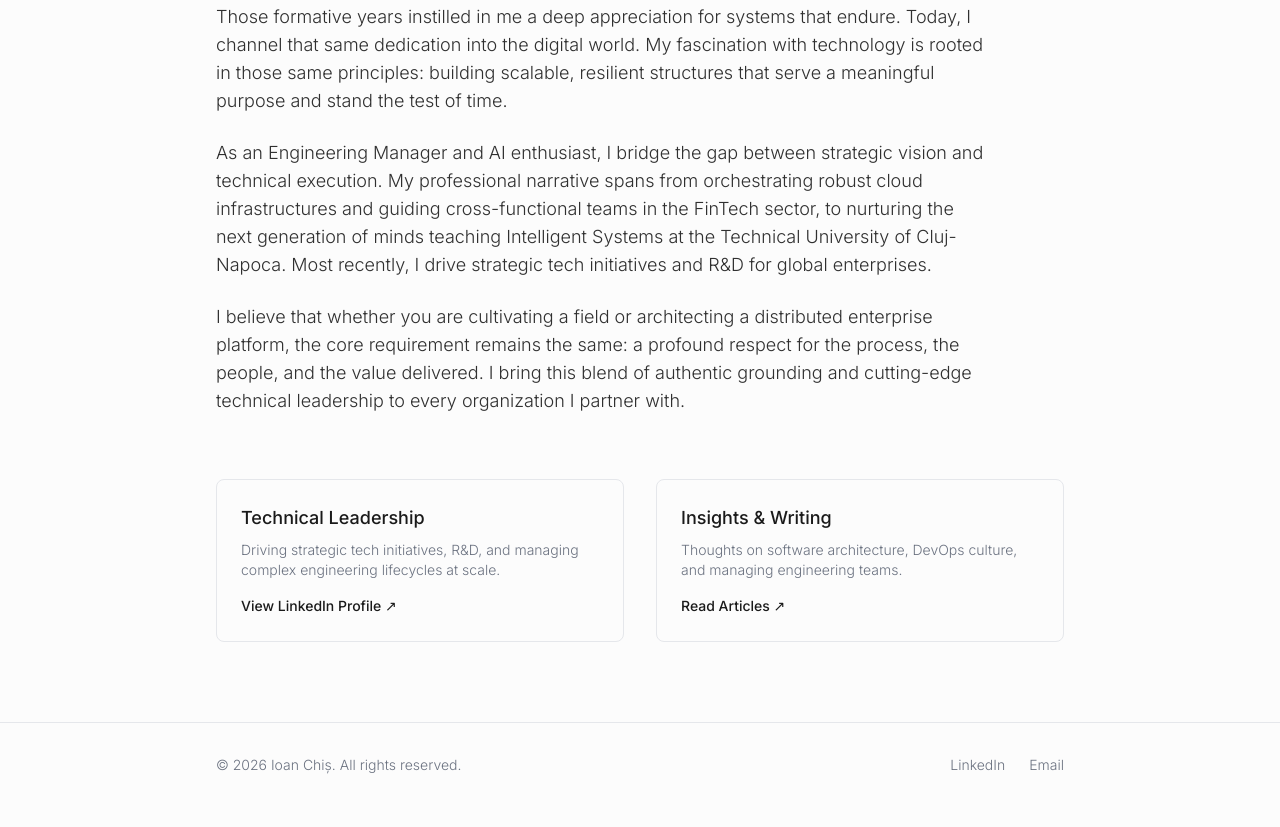
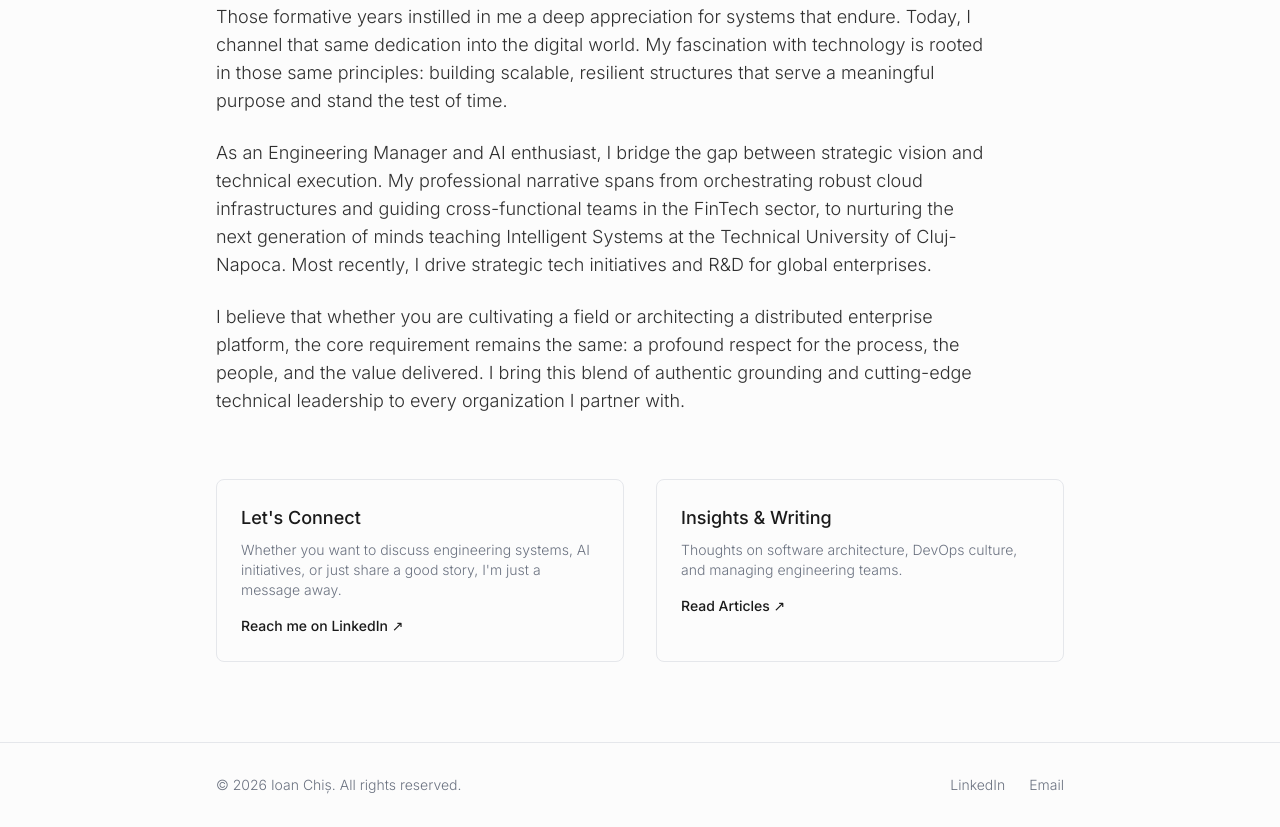
Before and after one commit to chisulescu/ioan.chis.personal.website, a plain HTML site: page index.html in a window 1280 px wide. Shown: the part 517-1344 px from the top of the page. Drawn offline with nearby package versions, Linux system fonts and the light colour scheme.

Commit message:
Update index.html

```diff
--- a/index.html
+++ b/index.html
@@ -237,9 +237,9 @@
 
             <div class="mt-16 grid grid-cols-1 md:grid-cols-2 gap-8 reveal active" style="transition-delay: 200ms;">
                 <div class="border border-gray-200 dark:border-gray-800 p-6 rounded-lg hover:border-gray-400 dark:hover:border-gray-600 transition-colors">
-                    <h3 class="font-medium text-lg mb-2">Technical Leadership</h3>
-                    <p class="text-sm text-accent font-light">Driving strategic tech initiatives, R&D, and managing complex engineering lifecycles at scale.</p>
-                    <a href="https://www.linkedin.com/in/ioan-chis/" target="_blank" class="inline-block mt-4 text-sm font-medium hover-underline">View LinkedIn Profile ↗</a>
+                    <h3 class="font-medium text-lg mb-2">Let's Connect</h3>
+                    <p class="text-sm text-accent font-light">Whether you want to discuss engineering systems, AI initiatives, or just share a good story, I'm just a message away.</p>
+                    <a href="https://www.linkedin.com/in/ioan-chis/" target="_blank" class="inline-block mt-4 text-sm font-medium hover-underline">Reach me on LinkedIn ↗</a>
                 </div>
                 <div class="border border-gray-200 dark:border-gray-800 p-6 rounded-lg hover:border-gray-400 dark:hover:border-gray-600 transition-colors">
                     <h3 class="font-medium text-lg mb-2">Insights & Writing</h3>
```
